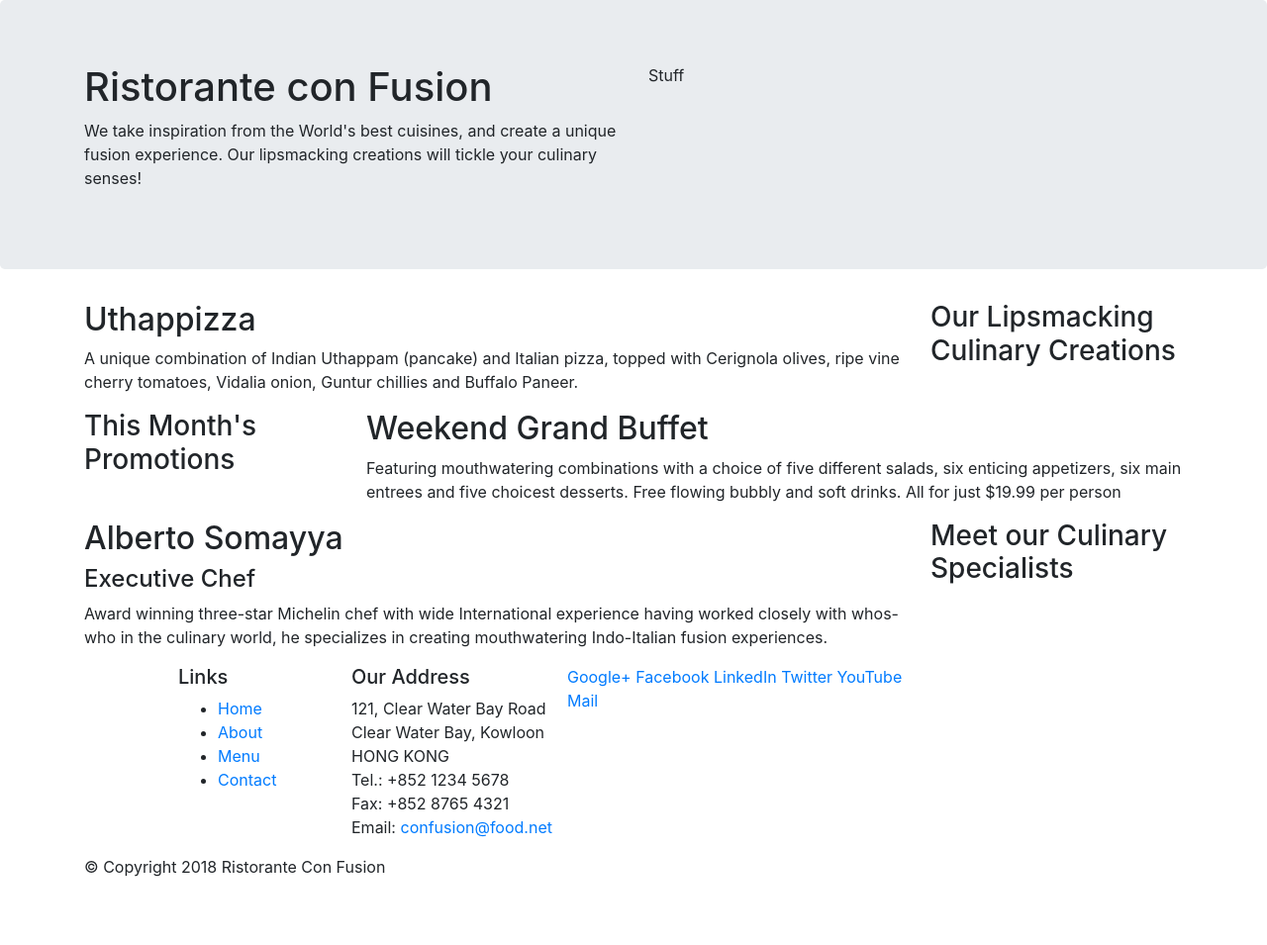
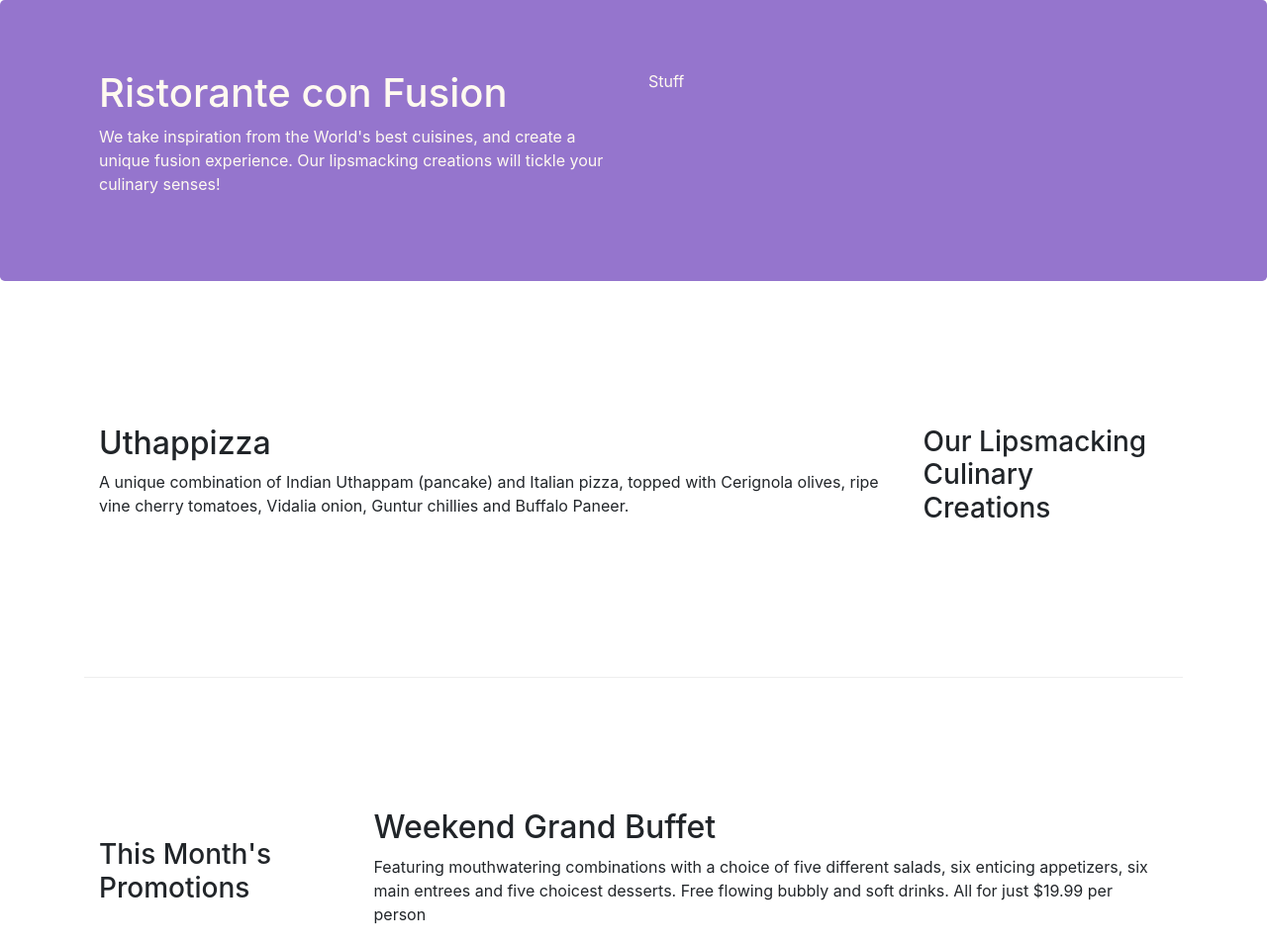
Before and after one commit to ashishmalpani706/bootstrap-example, a website: page index.html in a window 1280 px wide. Shown: the top 955 px of the page at 99% size. Before the commit the page ends 904 px from the top, so only its background shows below. Drawn offline with nearby package versions, Linux system fonts and the light colour scheme.

Commit message:
Bootstrap Grid 2.0

```diff
--- /dev/null
+++ b/css/styles.css
@@ -0,0 +1,33 @@
+.row-header {
+	margin: 0px auto;
+	padding: 0px auto;
+}
+
+.row-content {
+	margin: 0px auto;
+	padding: 50px 0px 50px 0px;
+	min-height: 400px;
+}
+
+.row-content + .row-content {
+	border-top: 1px ridge;
+}
+
+.footer{
+    background-color: #D1C4E9;
+    margin:0px auto;
+    padding: 20px 0px 20px 0px;
+}
+
+.jumbotron {
+	padding: 70px 30px 70px 30px;
+	margin: 0px auto;
+	background: #9575CD;
+	color: floralwhite;
+}
+
+address {
+	font-size: 80%;
+	margin: 0px;
+	color: #0f0f0f;
+}
--- a/index.html
+++ b/index.html
@@ -9,6 +9,7 @@
 
     <!-- Bootstrap CSS -->
     <link rel="stylesheet" href="node_modules/bootstrap/dist/css/bootstrap.min.css">
+	<link rel="stylesheet" href="css/styles.css">
 
     <title>Ristorante Con Fusion</title>
 </head>
@@ -17,7 +18,7 @@
 
     <header class="jumbotron">
         <div class="container">
-            <div class="row">
+            <div class="row row-header">
                 <div class="col-12 col-sm-6">
                     <h1>Ristorante con Fusion</h1>
                     <p>We take inspiration from the World's best cuisines, and create a unique fusion experience. Our lipsmacking creations will tickle your culinary senses!</p>
@@ -30,7 +31,7 @@
     </header>
 
     <div class="container">
-        <div class="row">
+        <div class="row row-content align-items-center">
             <div class="col-12 col-sm-4 col-md-3 order-sm-last">
                 <h3>Our Lipsmacking Culinary Creations</h3>
             </div>
@@ -41,7 +42,7 @@
         </div>
 
 
-        <div class="row">
+        <div class="row row-content align-items-center">
             <div class="col-12 col-sm-4 col-md-3 order-sm-first">
                 <h3>This Month's Promotions</h3>
             </div>
@@ -51,7 +52,7 @@
             </div>
         </div>
 
-        <div class="row">
+        <div class="row row-content align-items-center">
             <div class="col-12 col-sm-4 col-md-3 order-sm-last">
                 <h3>Meet our Culinary Specialists</h3>
             </div>
@@ -63,19 +64,19 @@
         </div>
     </div>
 
-    <footer>
+    <footer class="footer">
         <div class="container">
             <div class="row">
                 <div class="col-4 col-sm-2 offset-1">
                     <h5>Links</h5>
-                    <ul>
+                    <ul class="list-unstyled">
                         <li><a href="#">Home</a></li>
-                        <li><a href="#">About</a></li>
+                        <li><a href="aboutus.html">About</a></li>
                         <li><a href="#">Menu</a></li>
                         <li><a href="#">Contact</a></li>
                     </ul>
                 </div>
-                <div class"col-7 col-sm-5">
+                <div class="col-7 col-sm-5">
                     <h5>Our Address</h5>
                     <address>
 		              121, Clear Water Bay Road<br>
@@ -86,8 +87,8 @@
 		              Email: <a href="mailto:confusion@food.net">confusion@food.net</a>
 		           </address>
                 </div>
-                <div class="col-12 col-sm-4">
-                    <div>
+                <div class="col-12 col-sm-4 align-self-center">
+                    <div class="text-center">
                         <a href="http://google.com/+">Google+</a>
                         <a href="http://www.facebook.com/profile.php?id=">Facebook</a>
                         <a href="http://www.linkedin.com/in/">LinkedIn</a>
@@ -97,7 +98,7 @@
                     </div>
                 </div>
            </div>
-           <div class="row">
+           <div class="row justify-content-center">
                 <div class="col-auto">
                     <p>© Copyright 2018 Ristorante Con Fusion</p>
                 </div>
```
Also changed, not shown: aboutus.html (added, +106 -0 lines).
